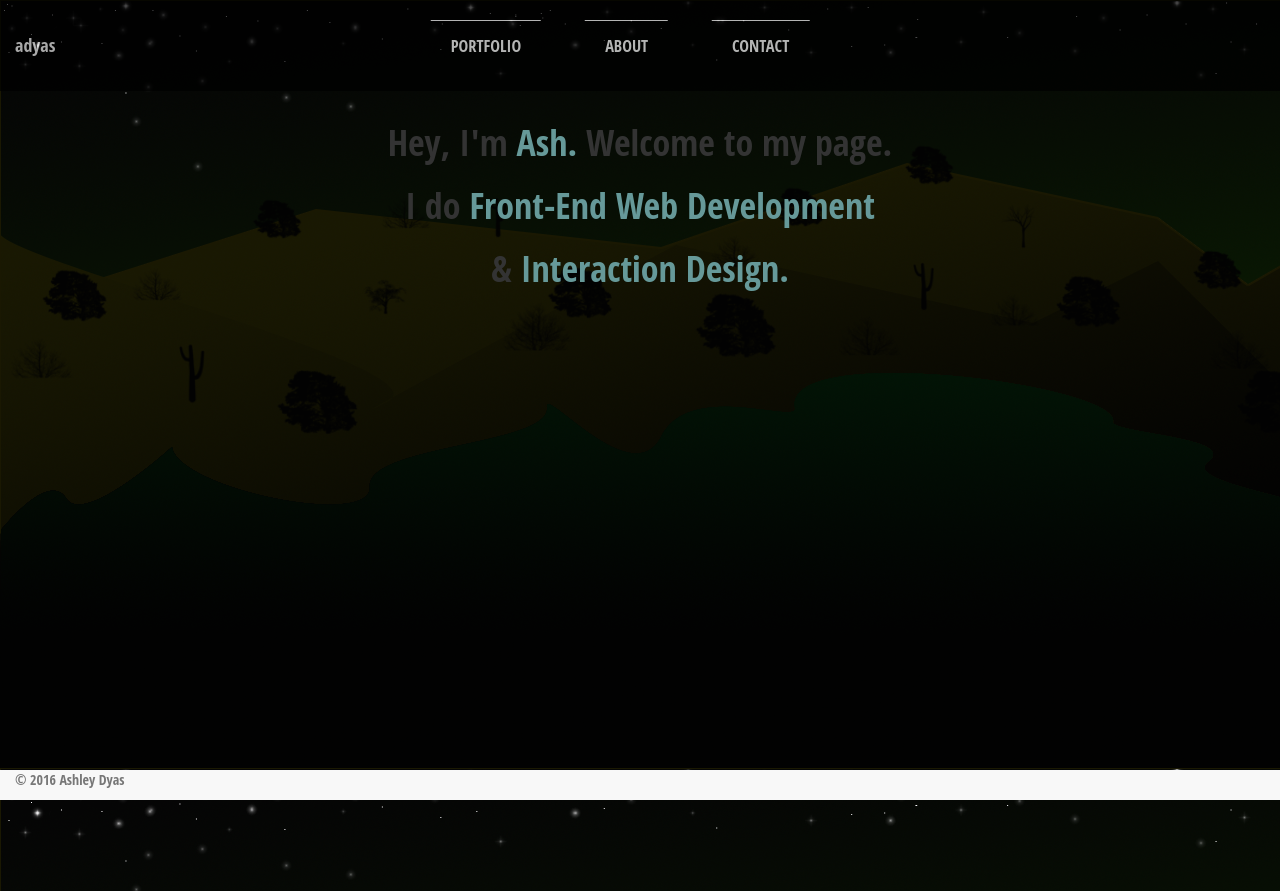
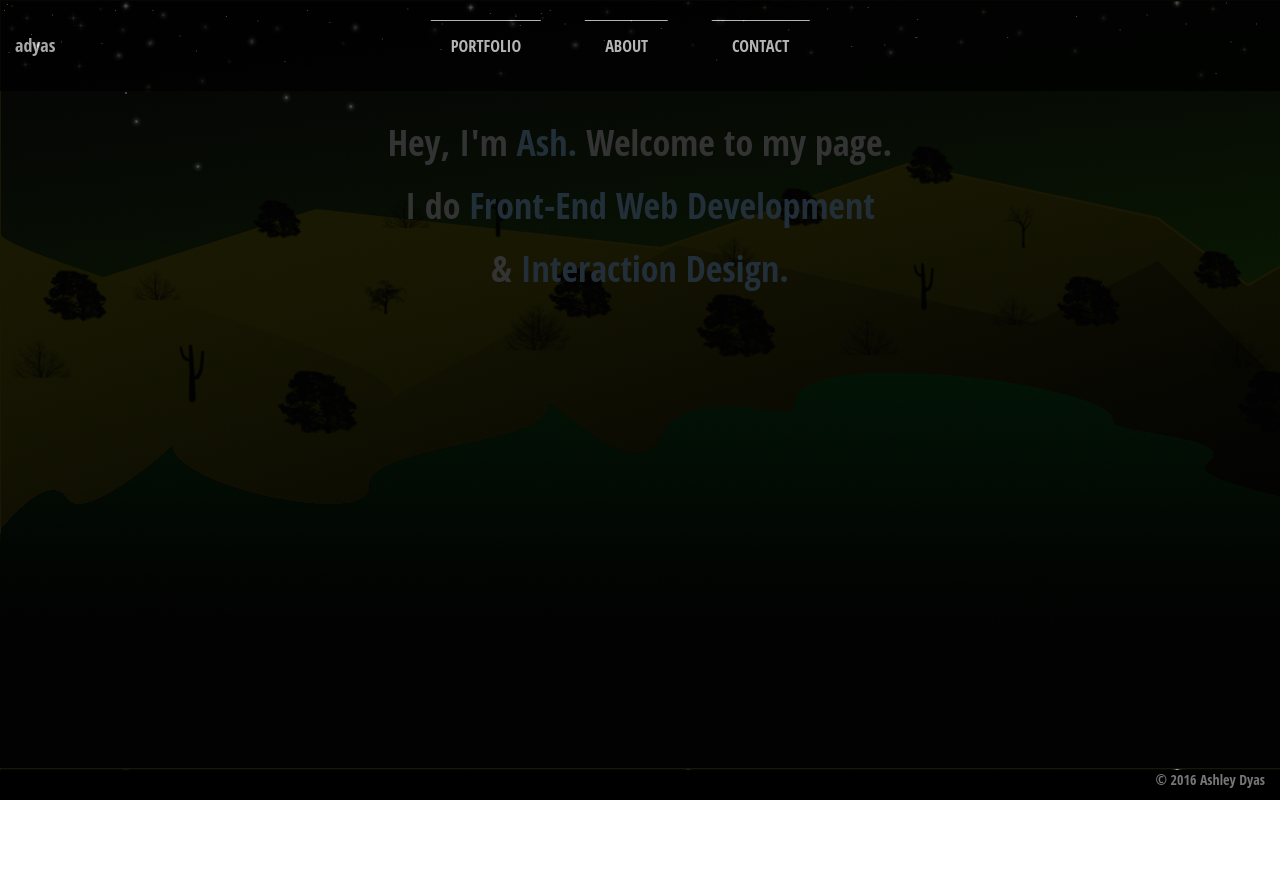
Before and after one commit to addyas/addyas.github.io, a plain HTML site: page index.html in a window 1280 px wide. After the commit the page ends 800 px from the top, so only its background shows below. Drawn offline with nearby package versions, Linux system fonts and the light colour scheme.

Commit message:
footer again

```diff
--- a/index.html
+++ b/index.html
@@ -43,7 +43,7 @@
     </ul>-->
   </div><!-- /.navbar-collapse -->
 </nav>
- <div id="wrap">
+
   <div class="container">
     <div class = "row">
       <div class="col-xs-12">
@@ -60,9 +60,9 @@
       </div><!--end cols-->
     </div><!--end row-->
   </div>
-  </div>
 
-    <footer class="navbar-default navbar-fixed-bottom">
+
+    <footer class="navbar-default navbar-fixed-bottom customFooter">
       <div class="container-fluid">
         <p class="text-muted">&copy 2016 Ashley Dyas</p>
       </div>
--- a/x.css
+++ b/x.css
@@ -161,21 +161,16 @@ html,body{
 }
 
 
-html{
-  position: relative;
-  min-height: 100%;
-}
-
 body{
 	/*background-color: #121212;*/
   background: url("background.png");
-  margin-bottom: 60px;
+
   /*overflow: hidden;*/
 }
 
 .highlighter{
    /*color: #130838; */
-   color: #669999;
+   color: #222e38;
 }
 
 .centerdivs {
@@ -194,13 +189,6 @@ body{
   transform: translate(-50%, 0%);
 }
 
-#wrap {
-  min-height: 100%;
-  height: auto !important;
-  height: 100%;
-  /* Negative indent footer by it's height */
-  margin: 0 auto -60px;
-}
 
 .footer {
   position: absolute;
@@ -219,3 +207,9 @@ body{
 
   transform: translate(0%, 50%);
 }
+
+.customFooter{
+
+  text-align: right;
+  background-color: #000;
+}
```
